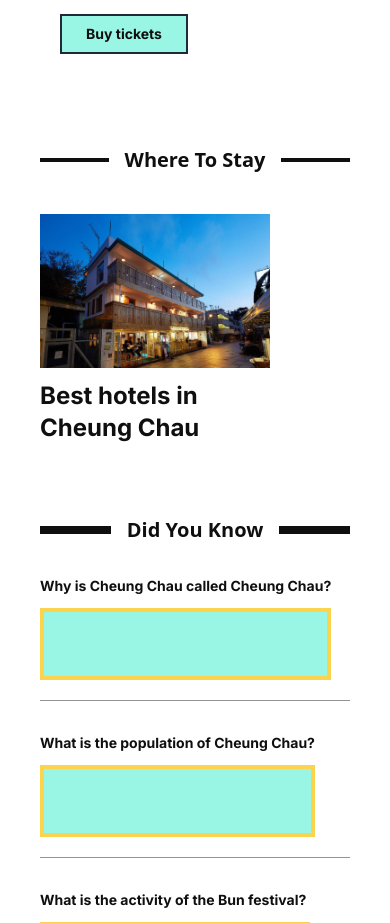
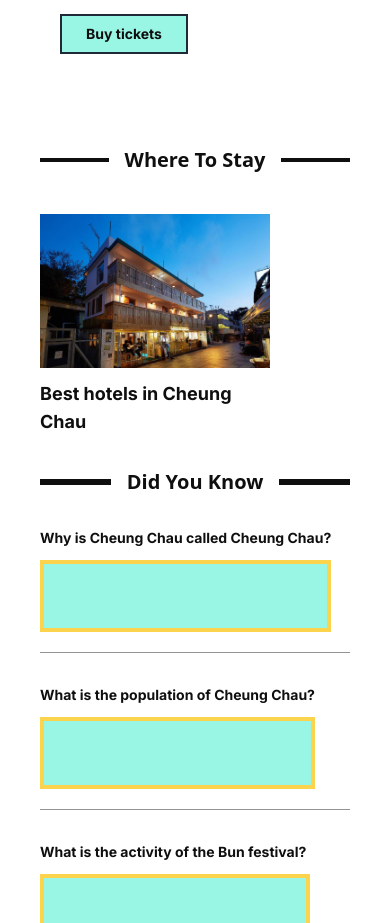
Before and after one commit to RunningFok/travel-blog, a Next.js app: page / in a window 390 px wide. Shown: the part 1447-2370 px from the top of the page. Built offline with nearby package versions, Linux system fonts and the light colour scheme.

Commit message:
changed font size of hotel title

```diff
--- a/src/app/home/DidYouKnow.tsx
+++ b/src/app/home/DidYouKnow.tsx
@@ -5,11 +5,11 @@ export default function DidYouKnow() {
   return (
     <section className="pb-28">
       <div className="lg:ml-96 lg:mr-96 relative flex sm:py-0 md:py-5 lg:py-5 items-center">
-        <div className="flex-grow border-t-4 border-b-4 border-wh-900"></div>
+        <div className="flex-grow border-t-2 md:border-t-4 border-b-4 border-wh-900"></div>
         <span className="flex-shrink mx-4 font-extrabold font-sans text-xl md:text-3xl lg:text-3xl text-wh-900">
           Did You Know
         </span>
-        <div className="flex-grow border-t-4 border-b-4 border-wh-900"></div>
+        <div className="flex-grow border-t-2 md:border-t-4 border-b-4 border-wh-900"></div>
       </div>
       <div className="relative sm:py-0  flex-col">
         <SmallPost
--- a/src/app/home/WhereToStay.tsx
+++ b/src/app/home/WhereToStay.tsx
@@ -3,16 +3,16 @@ import Link from "next/link";
 
 export default function WhereToStay() {
   return (
-    <section className="pb-10">
+    <section className="md:pb-10">
       <div className="lg:ml-96 lg:mr-96 relative flex py-5 items-center">
         <div className="flex-grow border-t-1 md:border-t-4 border-b-4 border-wh-900"></div>
-        <span className="flex-shrink mx-4 font-extrabold font-sans text-xl md:text-3xl lg:text-3x; text-wh-900">
+        <span className="flex-shrink mx-4 font-extrabold font-sans text-xl md:text-3xl lg:text-3xl text-wh-900">
           Where To Stay
         </span>
         <div className="flex-grow border-t-1 md:border-t-4 border-b-4 border-wh-900"></div>
       </div>
 
-      <div className="sm:mx-0 lg:mx-96 mr-20 md:mx-32 relative py-5 inline-block flex-col ">
+      <div className="mx-0 lg:mx-96 mr-20 md:mx-32 relative py-5 inline-block flex-col ">
         <Link href={"/topHotels"} className="hover:opacity-70">
           <Image
             src={"/static/images/cchotel2.jpg"}
@@ -21,7 +21,7 @@ export default function WhereToStay() {
             height={600}
           />
         </Link>
-        <div className="py-3 font-bold text-2xl text-wh-900 ">
+        <div className="py-3 font-bold text-lg md:text-2xl text-wh-900 ">
           <Link
             href={"/topHotels"}
             className=" hover:underline hover:decoration-4 hover:decoration-teal-400 "
```
